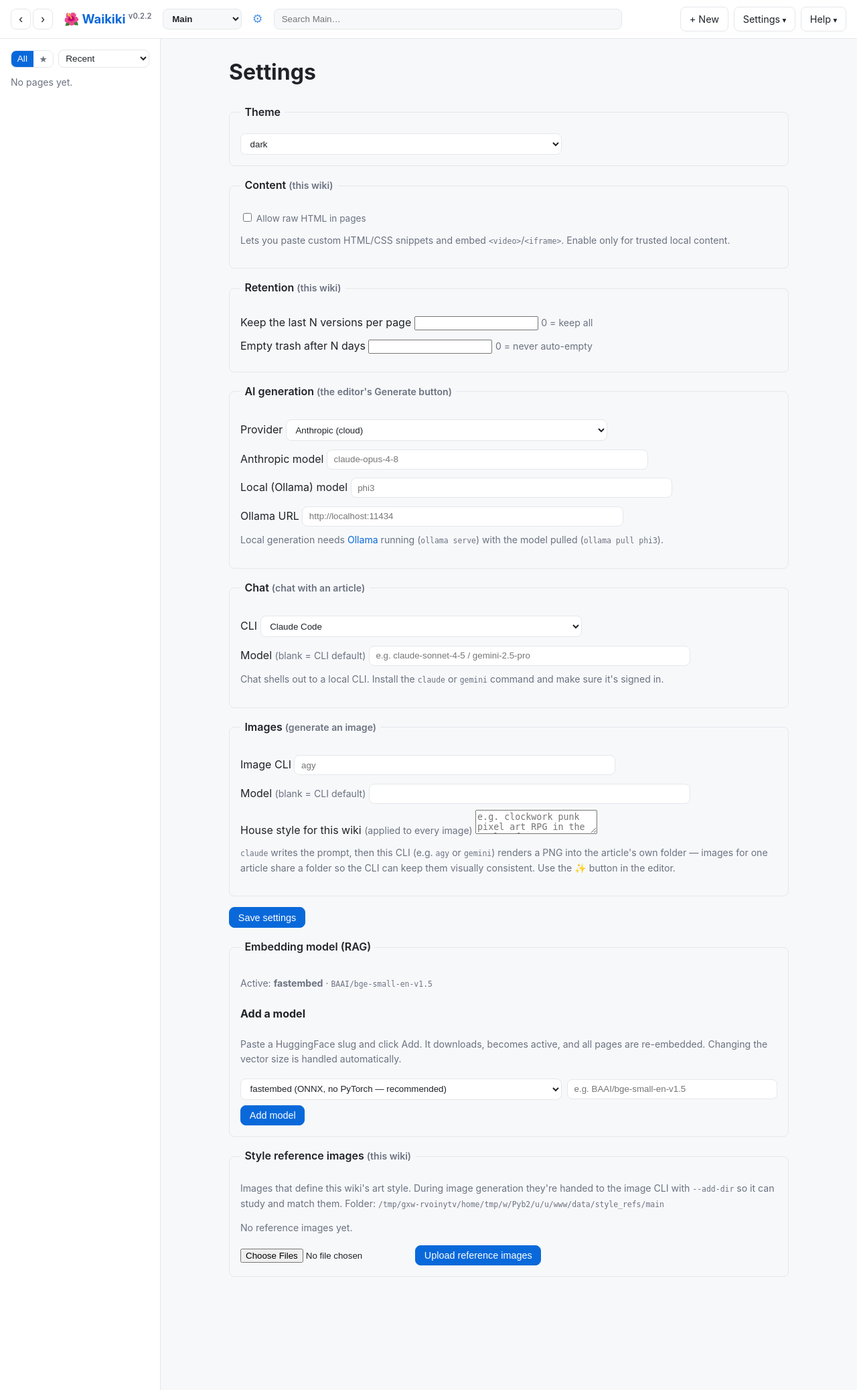
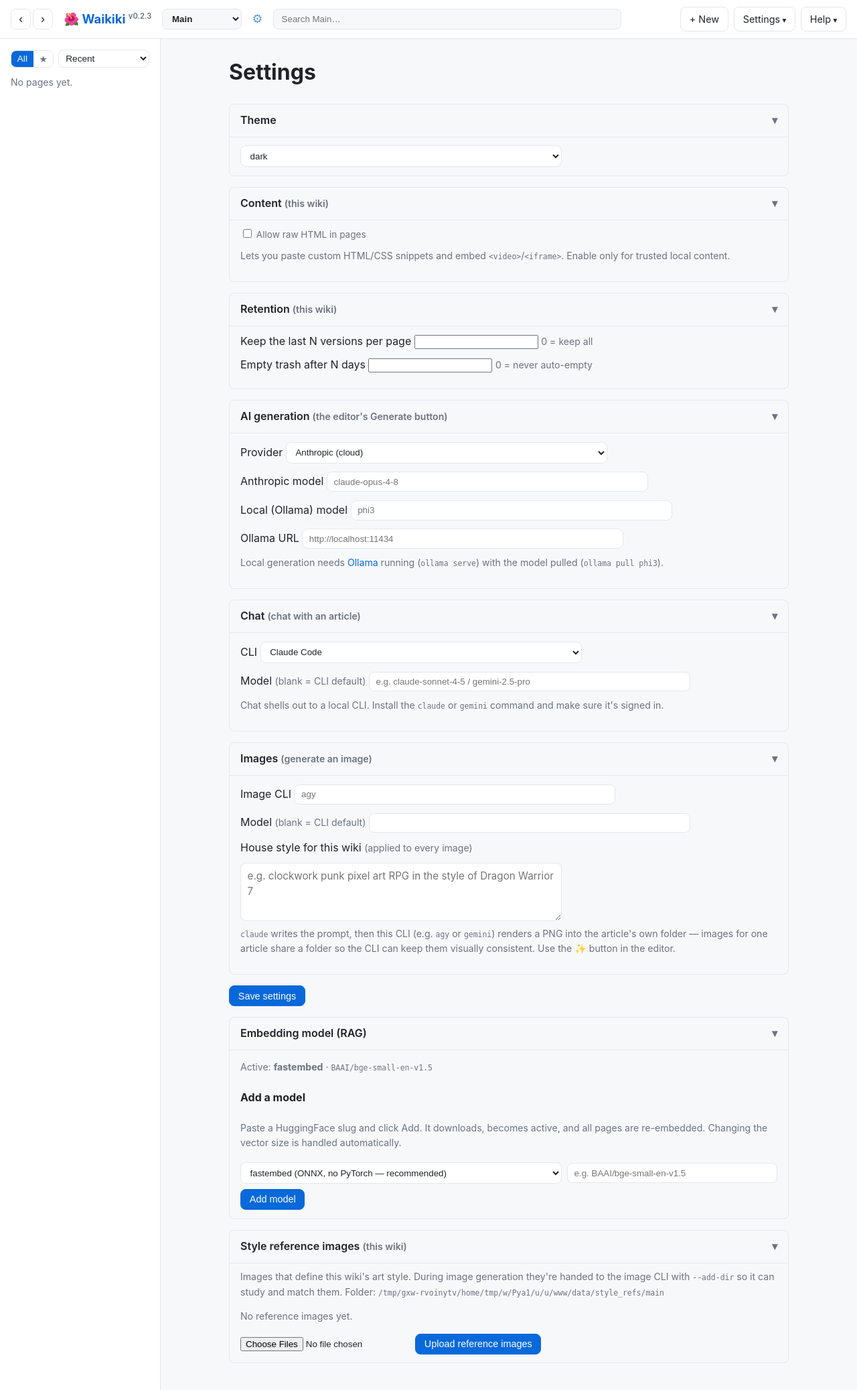
Before and after one commit to VerinFast/waikiki, a FastAPI app: page /settings in a window 1280 px wide. Shown: the whole page at 67% size. Run offline with FastAPI, Linux system fonts and the light colour scheme; parts of the project's set-up code (start-up, migrations or seed data) failed here and were passed over; some libraries are stand-ins or nearby versions.

Commit message:
v0.2.3: collapsible settings, image 400px + lightbox, Talk→Details, textarea fix
- Settings sections are now collapsible accordion cards.
- Article images render at max 400×400 and open full-size in a click-to-zoom
  lightbox (Esc or click to close).
- Renamed the Talk tab/page to "Details" (route /wiki/{slug}/details).
- The image house-style box now stacks below its label at a sensible size.

Co-Authored-By: Claude Opus 4.8 <noreply@anthropic.com>

```diff
--- a/waikiki/__init__.py
+++ b/waikiki/__init__.py
@@ -1,3 +1,3 @@
 """Waikiki — a small local wiki for Human/LLM collaboration."""
 
-__version__ = "0.2.2"
+__version__ = "0.2.3"
--- a/waikiki/static/themes/default.css
+++ b/waikiki/static/themes/default.css
@@ -83,7 +83,11 @@ form{display:inline}
 .toc li{margin:.15rem 0}
 .toc li.lvl2{padding-left:1rem}
 .toc li.lvl3{padding-left:2rem}
-.rendered img{max-width:100%;height:auto}
+.rendered img{max-width:min(100%,400px);max-height:400px;height:auto;cursor:zoom-in;border-radius:8px}
+/* Full-size image lightbox */
+.lightbox{position:fixed;inset:0;background:rgba(0,0,0,.82);display:flex;align-items:center;
+  justify-content:center;z-index:2000;cursor:zoom-out;padding:2rem}
+.lightbox img{max-width:95vw;max-height:95vh;border-radius:8px;box-shadow:0 12px 48px rgba(0,0,0,.55)}
 .rendered table{border-collapse:collapse;width:100%;margin:1rem 0}
 .rendered th,.rendered td{border:1px solid var(--border);padding:.5rem .7rem;text-align:left}
 .rendered th{background:var(--code-bg)}
@@ -144,6 +148,17 @@ pre.diff .hunk{color:var(--muted);display:block}
 .settings legend{font-weight:600;padding:0 .4rem}
 .settings label{display:block;margin:.6rem 0}
 .settings input[type=text],.settings select{width:100%;max-width:480px;padding:.4rem .6rem;border:1px solid var(--border);border-radius:8px;background:var(--surface);color:var(--text);margin-top:.2rem}
+/* Textareas (e.g. image house style) stack below their label at a sensible size */
+.settings textarea{display:block;width:100%;max-width:480px;margin-top:.3rem;padding:.5rem .6rem;
+  border:1px solid var(--border);border-radius:8px;background:var(--surface);color:var(--text);
+  font-family:inherit;font-size:.95rem;line-height:1.5;resize:vertical;min-height:5rem}
+/* Collapsible settings sections */
+.settings-sec{border:1px solid var(--border);border-radius:8px;margin:1rem 0;padding:.8rem 1rem}
+.settings-sec>summary{font-weight:600;cursor:pointer;list-style:none;margin:-.8rem -1rem;padding:.7rem 1rem}
+.settings-sec>summary::-webkit-details-marker{display:none}
+.settings-sec>summary::after{content:"▾";color:var(--muted);float:right}
+.settings-sec:not([open])>summary::after{content:"▸"}
+.settings-sec[open]>summary{margin-bottom:.6rem;border-bottom:1px solid var(--border)}
 
 .presence-bar{display:flex;align-items:center;gap:.6rem;margin:.2rem 0 .6rem}
 .presence{display:inline-flex;gap:.4rem;flex-wrap:wrap}
--- a/waikiki/templates/base.html
+++ b/waikiki/templates/base.html
@@ -224,6 +224,27 @@
       history.replaceState(null, '', '#' + id);
     });
 
+    // Image lightbox: article images render small (≤400px); click for full size.
+    document.addEventListener('click', function (e) {
+      var img = e.target.closest('.rendered img');
+      if (!img || (img.closest && img.closest('a'))) return;   // leave linked images
+      e.preventDefault();
+      var box = document.createElement('div');
+      box.className = 'lightbox';
+      var full = document.createElement('img');
+      full.src = img.currentSrc || img.src;
+      full.alt = img.alt || '';
+      box.appendChild(full);
+      box.addEventListener('click', function () { box.remove(); });
+      document.body.appendChild(box);
+    });
+    document.addEventListener('keydown', function (e) {
+      if (e.key === 'Escape') {
+        var lb = document.querySelector('.lightbox');
+        if (lb) lb.remove();
+      }
+    });
+
     // "Open in browser/viewer" buttons (e.g. PDF) — use the system app in desktop.
     document.addEventListener('click', function (e) {
       var b = e.target.closest('[data-open-url]');
--- a/waikiki/templates/talk.html
+++ b/waikiki/templates/details.html
@@ -1,16 +1,16 @@
 {% extends "base.html" %}
-{% block title %}Talk: {{ page.title }} — Waikiki{% endblock %}
+{% block title %}Details: {{ page.title }} — Waikiki{% endblock %}
 {% block topbar_actions %}{% if not trashed %}{% include "_page_options.html" %}{% endif %}{% endblock %}
 {% block content %}
   <script>window.WAIKIKI_PAGE = {slug: {{ page.slug | tojson }}, wiki: {{ current_wiki | tojson }}};</script>
   <article class="article">
     <div class="article-head">
-      <h1>{{ page.title }} <span class="muted">— Discussion</span></h1>
+      <h1>{{ page.title }} <span class="muted">— Details</span></h1>
     </div>
 
     <nav class="pagetabs">
       <a class="tab" href="/wiki/{{ page.slug }}">Article</a>
-      <a class="tab on" href="/wiki/{{ page.slug }}/talk">Talk</a>
+      <a class="tab on" href="/wiki/{{ page.slug }}/details">Details</a>
     </nav>
 
     <p class="muted">Page settings, links, history, and discussion for
--- a/waikiki/templates/page.html
+++ b/waikiki/templates/page.html
@@ -24,7 +24,7 @@
     {% if not trashed %}
       <nav class="pagetabs">
         <a class="tab on" href="/wiki/{{ page.slug }}">Article</a>
-        <a class="tab" href="/wiki/{{ page.slug }}/talk">Talk{% if comment_count %} <span class="tabcount">{{ comment_count }}</span>{% endif %}</a>
+        <a class="tab" href="/wiki/{{ page.slug }}/details">Details{% if comment_count %} <span class="tabcount">{{ comment_count }}</span>{% endif %}</a>
       </nav>
     {% endif %}
 
--- a/waikiki/templates/settings.html
+++ b/waikiki/templates/settings.html
@@ -6,17 +6,17 @@
   {% if error %}<div class="banner err">{{ error }}</div>{% endif %}
 
   <form method="post" action="/settings" class="settings">
-    <fieldset>
-      <legend>Theme</legend>
+    <details class="settings-sec" open>
+      <summary>Theme</summary>
       <select name="theme">
         {% for t in themes %}
           <option value="{{ t }}" {{ 'selected' if settings.theme == t }}>{{ t }}</option>
         {% endfor %}
       </select>
-    </fieldset>
+    </details>
 
-    <fieldset>
-      <legend>Content <span class="muted">(this wiki)</span></legend>
+    <details class="settings-sec" open>
+      <summary>Content <span class="muted">(this wiki)</span></summary>
       <label class="rag-toggle">
         <input type="checkbox" name="allow_html" value="1"
                {{ 'checked' if settings.allow_html == '1' }}>
@@ -25,10 +25,10 @@
       <p class="muted note">Lets you paste custom HTML/CSS snippets and embed
         <code>&lt;video&gt;</code>/<code>&lt;iframe&gt;</code>. Enable only for
         trusted local content.</p>
-    </fieldset>
+    </details>
 
-    <fieldset>
-      <legend>Retention <span class="muted">(this wiki)</span></legend>
+    <details class="settings-sec" open>
+      <summary>Retention <span class="muted">(this wiki)</span></summary>
       <label>Keep the last N versions per page
         <input type="number" name="retention_versions" min="0"
                value="{{ settings.retention_versions }}">
@@ -39,10 +39,10 @@
                value="{{ settings.retention_trash_days }}">
         <span class="muted">0 = never auto-empty</span>
       </label>
-    </fieldset>
+    </details>
 
-    <fieldset>
-      <legend>AI generation <span class="muted">(the editor's Generate button)</span></legend>
+    <details class="settings-sec" open>
+      <summary>AI generation <span class="muted">(the editor's Generate button)</span></summary>
       <label>Provider
         <select name="gen_provider">
           <option value="anthropic" {{ 'selected' if settings.gen_provider != 'ollama' }}>Anthropic (cloud)</option>
@@ -64,10 +64,10 @@
       <p class="muted note">Local generation needs <a href="https://ollama.com">Ollama</a>
         running (<code>ollama serve</code>) with the model pulled
         (<code>ollama pull phi3</code>).</p>
-    </fieldset>
+    </details>
 
-    <fieldset>
-      <legend>Chat <span class="muted">(chat with an article)</span></legend>
+    <details class="settings-sec" open>
+      <summary>Chat <span class="muted">(chat with an article)</span></summary>
       <label>CLI
         <select name="chat_provider">
           <option value="claude" {{ 'selected' if settings.chat_provider != 'gemini' }}>Claude Code</option>
@@ -81,10 +81,10 @@
       <p class="muted note">Chat shells out to a local CLI. Install the
         <code>claude</code> or <code>gemini</code> command and make sure it's
         signed in.</p>
-    </fieldset>
+    </details>
 
-    <fieldset>
-      <legend>Images <span class="muted">(generate an image)</span></legend>
+    <details class="settings-sec" open>
+      <summary>Images <span class="muted">(generate an image)</span></summary>
       <label>Image CLI
         <input type="text" name="image_cli" value="{{ settings.image_cli }}"
                placeholder="agy">
@@ -92,22 +92,21 @@
       <label>Model <span class="muted">(blank = CLI default)</span>
         <input type="text" name="image_model" value="{{ settings.image_model }}">
       </label>
-      <label>House style for this wiki <span class="muted">(applied to every image)</span>
-        <textarea name="image_style_prompt" rows="2"
-                  placeholder="e.g. clockwork punk pixel art RPG in the style of Dragon Warrior 7">{{ settings.image_style_prompt }}</textarea>
-      </label>
+      <label>House style for this wiki <span class="muted">(applied to every image)</span></label>
+      <textarea name="image_style_prompt" rows="3"
+                placeholder="e.g. clockwork punk pixel art RPG in the style of Dragon Warrior 7">{{ settings.image_style_prompt }}</textarea>
       <p class="muted note"><code>claude</code> writes the prompt, then this CLI
         (e.g. <code>agy</code> or <code>gemini</code>) renders a PNG into the
         article's own folder — images for one article share a folder so the CLI
         can keep them visually consistent. Use the ✨ button in the editor.</p>
-    </fieldset>
+    </details>
 
     <button class="btn primary" type="submit">Save settings</button>
   </form>
 
   <section class="settings">
-    <fieldset>
-      <legend>Embedding model (RAG)</legend>
+    <details class="settings-sec" open>
+      <summary>Embedding model (RAG)</summary>
       <p class="muted">Active: <strong>{{ active_provider }}</strong> · <code>{{ active_model }}</code></p>
 
       {% if library %}
@@ -150,12 +149,12 @@
       <datalist id="fe-catalog">
         {% for s in catalog %}<option value="{{ s }}"></option>{% endfor %}
       </datalist>
-    </fieldset>
+    </details>
   </section>
 
   <section class="settings">
-    <fieldset>
-      <legend>Style reference images <span class="muted">(this wiki)</span></legend>
+    <details class="settings-sec" open>
+      <summary>Style reference images <span class="muted">(this wiki)</span></summary>
       <p class="muted note">Images that define this wiki's art style. During image
         generation they're handed to the image CLI with <code>--add-dir</code> so it
         can study and match them. Folder: <code>{{ style_refs_dir }}</code></p>
@@ -177,6 +176,6 @@
         <input type="file" name="files" accept="image/*" multiple required>
         <button class="btn primary" type="submit">Upload reference images</button>
       </form>
-    </fieldset>
+    </details>
   </section>
 {% endblock %}
```
Also changed, not shown: waikiki/api.py (+8 -8 lines).
